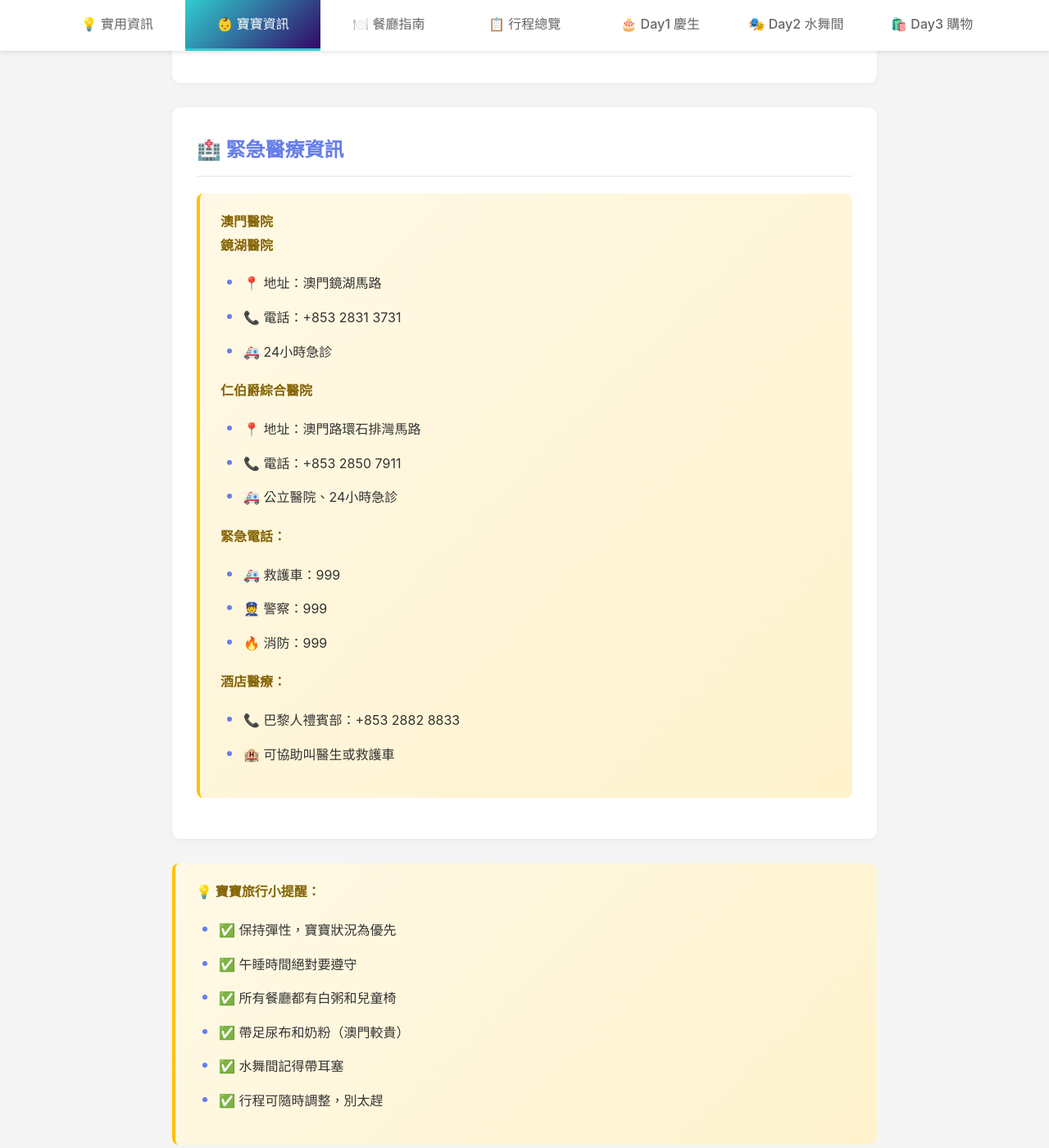
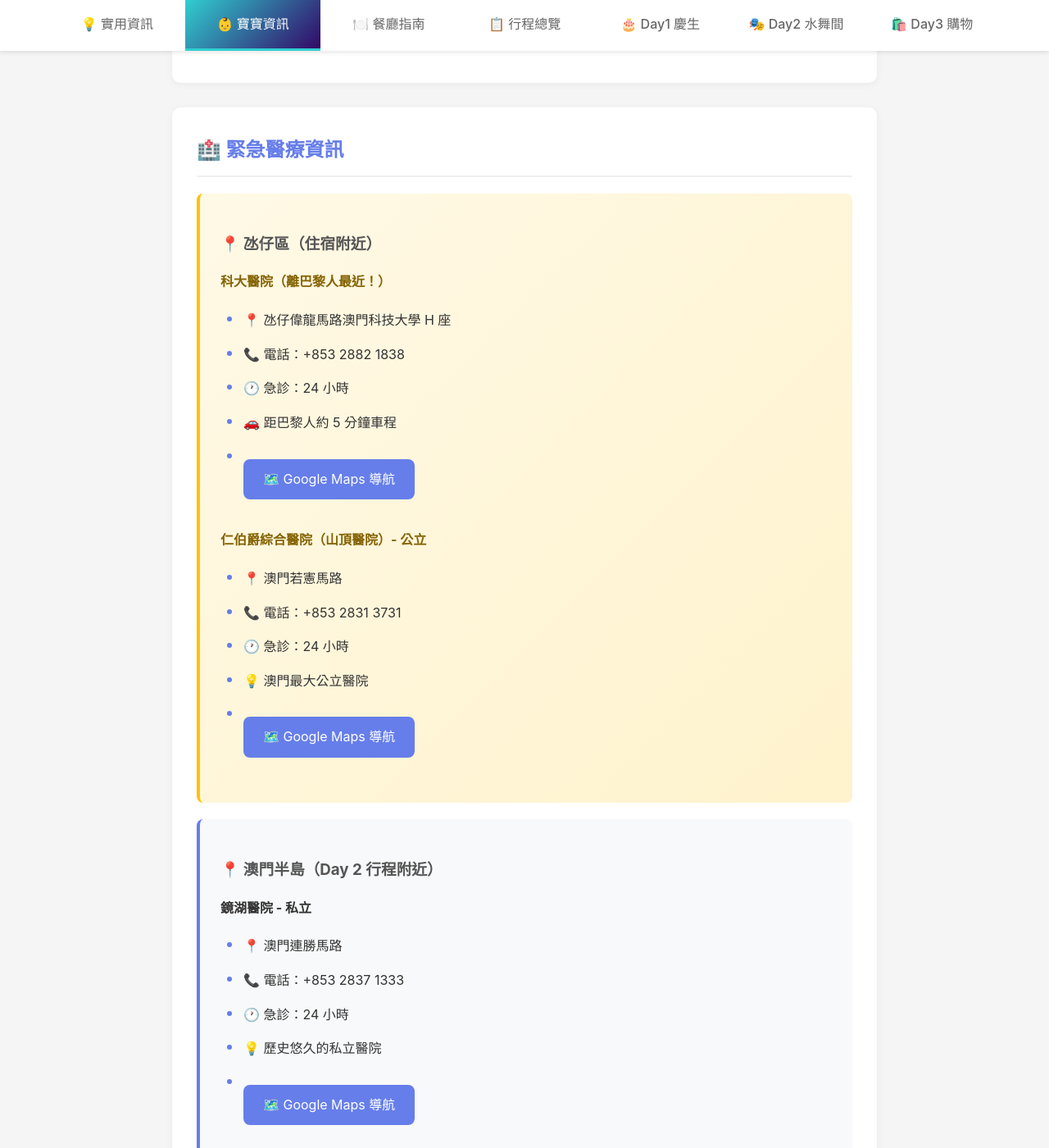
Before and after one commit to 10wang-creat/macau-trip-2026, a Jekyll site: the page built from baby.md, in a window 1280 px wide and 1400 px high, scrolled down 7449 px. Shown: the whole window at 82% size. Built offline with Jekyll 4.4.1, drawn with Linux system fonts in a browser that asks for light colours; some of the changed text lies outside the part shown.

Commit message:
Move hospital info to baby page, update with correct details

```diff
--- a/baby.md
+++ b/baby.md
@@ -258,33 +258,72 @@ permalink: /baby
 <h2>🏥 緊急醫療資訊</h2>
 
 <div class="highlight-box">
-<p><strong>澳門醫院</strong></p>
+<h3>📍 氹仔區（住宿附近）</h3>
 
-<p><strong>鏡湖醫院</strong></p>
+<p><strong>科大醫院（離巴黎人最近！）</strong></p>
 <ul>
-<li>📍 地址：澳門鏡湖馬路</li>
-<li>📞 電話：+853 2831 3731</li>
-<li>🚑 24小時急診</li>
+<li>📍 氹仔偉龍馬路澳門科技大學 H 座</li>
+<li>📞 電話：+853 2882 1838</li>
+<li>🕐 急診：24 小時</li>
+<li>🚗 距巴黎人約 5 分鐘車程</li>
+<li><a href="https://maps.google.com/?q=科大醫院+澳門" class="map-link" target="_blank">🗺️ Google Maps 導航</a></li>
 </ul>
 
-<p><strong>仁伯爵綜合醫院</strong></p>
+<p><strong>仁伯爵綜合醫院（山頂醫院）- 公立</strong></p>
 <ul>
-<li>📍 地址：澳門路環石排灣馬路</li>
-<li>📞 電話：+853 2850 7911</li>
-<li>🚑 公立醫院、24小時急診</li>
+<li>📍 澳門若憲馬路</li>
+<li>📞 電話：+853 2831 3731</li>
+<li>🕐 急診：24 小時</li>
+<li>💡 澳門最大公立醫院</li>
+<li><a href="https://maps.google.com/?q=仁伯爵綜合醫院+澳門" class="map-link" target="_blank">🗺️ Google Maps 導航</a></li>
+</ul>
+</div>
+
+<div class="info-card">
+<h3>📍 澳門半島（Day 2 行程附近）</h3>
+
+<p><strong>鏡湖醫院 - 私立</strong></p>
+<ul>
+<li>📍 澳門連勝馬路</li>
+<li>📞 電話：+853 2837 1333</li>
+<li>🕐 急診：24 小時</li>
+<li>💡 歷史悠久的私立醫院</li>
+<li><a href="https://maps.google.com/?q=鏡湖醫院+澳門" class="map-link" target="_blank">🗺️ Google Maps 導航</a></li>
+</ul>
+</div>
+
+<div class="highlight-box">
+<h3>📞 緊急電話</h3>
+<ul>
+<li>🚑 救護車：<strong>999</strong></li>
+<li>👮 警察：<strong>999</strong></li>
+<li>🔥 消防：<strong>999</strong></li>
 </ul>
 
-<p><strong>緊急電話：</strong></p>
-<ul>
-<li>🚑 救護車：999</li>
-<li>👮 警察：999</li>
-<li>🔥 消防：999</li>
-</ul>
-
-<p><strong>酒店醫療：</strong></p>
+<p><strong>酒店醫療協助：</strong></p>
 <ul>
 <li>📞 巴黎人禮賓部：+853 2882 8833</li>
 <li>🏨 可協助叫醫生或救護車</li>
+</ul>
+</div>
+
+<div class="info-card">
+<h3>👶 寶寶生病怎麼辦？</h3>
+<ul>
+<li>🏨 <strong>優先找酒店禮賓部</strong>：可協助叫車、推薦診所</li>
+<li>🚑 <strong>緊急情況打 999</strong>：會派救護車</li>
+<li>💊 <strong>輕微症狀</strong>：可到藥房買成藥（藥房很多）</li>
+<li>📋 <strong>記得帶</strong>：健保卡影本、寶寶常用藥</li>
+</ul>
+</div>
+
+<div class="info-card">
+<h3>💰 就醫費用提醒</h3>
+<ul>
+<li>⚠️ 台灣健保在澳門<strong>不能直接使用</strong></li>
+<li>💵 需先自費，回台再申請核退</li>
+<li>📄 記得保留：診斷證明、收據正本、費用明細</li>
+<li>💡 建議出發前購買旅遊平安險</li>
 </ul>
 </div>
 </div>
```
Also changed, not shown: practical.md (+1 -59 lines).
